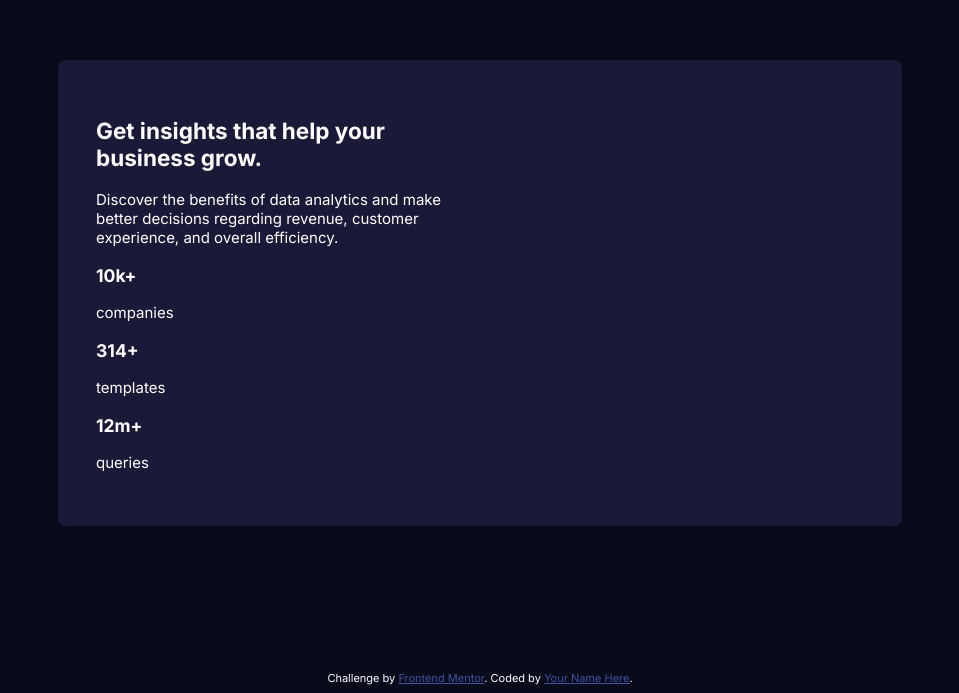
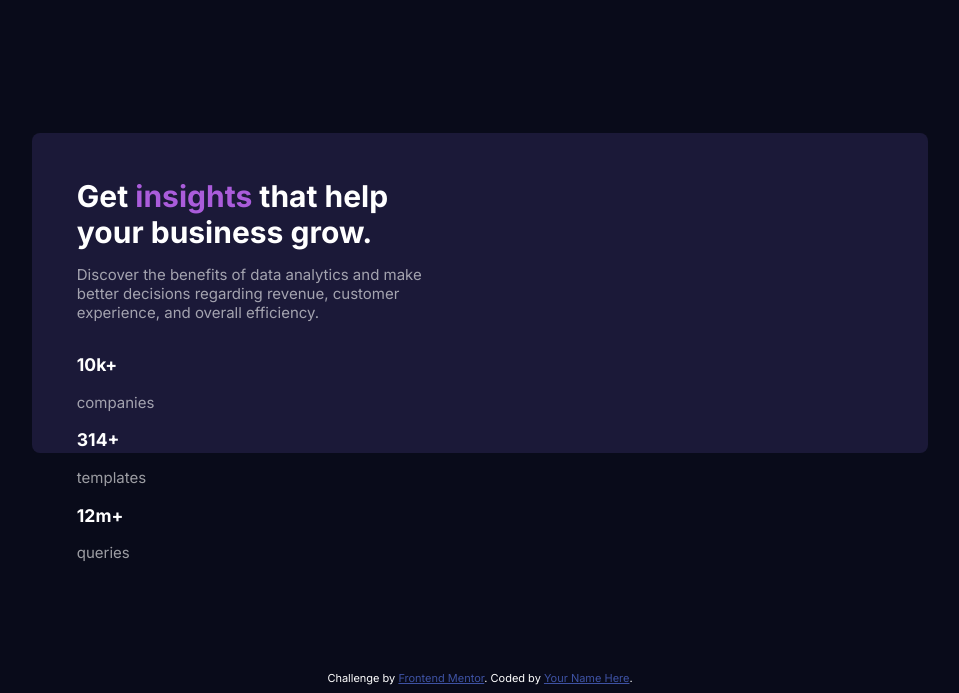
Before and after one commit to LironeFitoussi/stats-preview-card-component-main, a plain HTML site: page index.html in a window 1280 px wide. Shown: the part 107-800 px from the top of the page, without its empty margins (160-1119 px from the left). Drawn offline with Linux system fonts and the light colour scheme.

Commit message:
header done + p styled

```diff
--- a/index.html
+++ b/index.html
@@ -9,7 +9,7 @@
 <body>
   <main>
     <section class="text-content">
-      <h1>Get <span>insights</span> that help your business grow.</h1>
+      <h1 class="element-header">Get <span>insights</span> that help your business grow.</h1>
       <p>Discover the benefits of data analytics and make better decisions regarding revenue, customer experience, and overall efficiency.</p>
       <div>
         <div>
--- a/style.css
+++ b/style.css
@@ -14,14 +14,35 @@ body {
     height: 100vh;
 }
 
+p {
+    color: hsla(0, 0%, 100%, 0.6);
+}
 main {
     background-color: hsl(244, 38%, 16%);;
-    padding: 3%;
-    width: 60vw;
+    width: 70vw;
+    height: 40vh;
     display: grid;
     grid-template-columns: 1fr 1fr;
     border-radius: 1vh;
 }
+
+.text-content {
+    padding: 10%;
+    display: flex;
+    flex-direction: column;
+}
+.element-header {
+    margin: 0;
+    font-size: 3.75vh;
+}
+
+.element-header > span {
+    color: hsl(277, 64%, 61%);
+}
+
+
+
+
 /* Color Plaete */
 .black {
     /* - Very dark blue (main background) */
```
